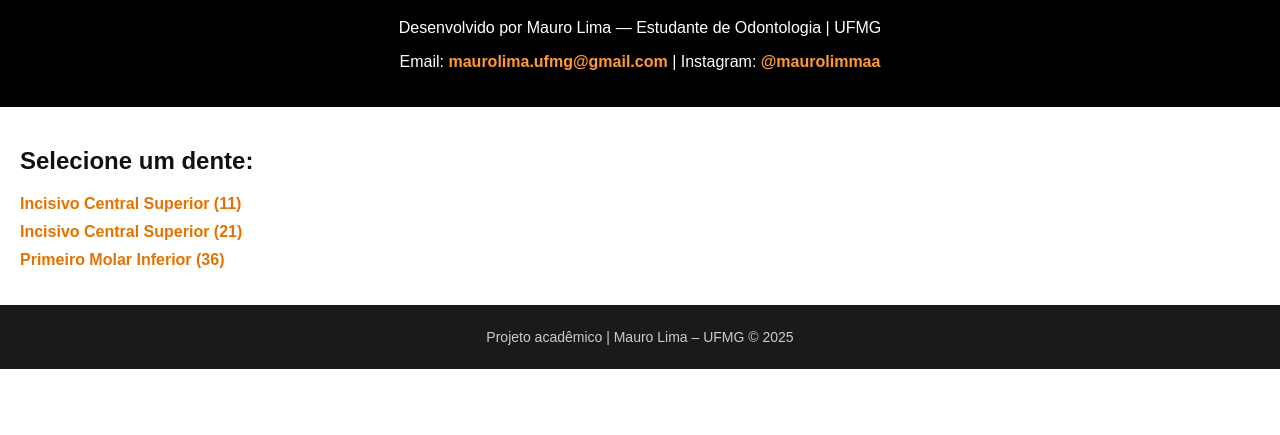
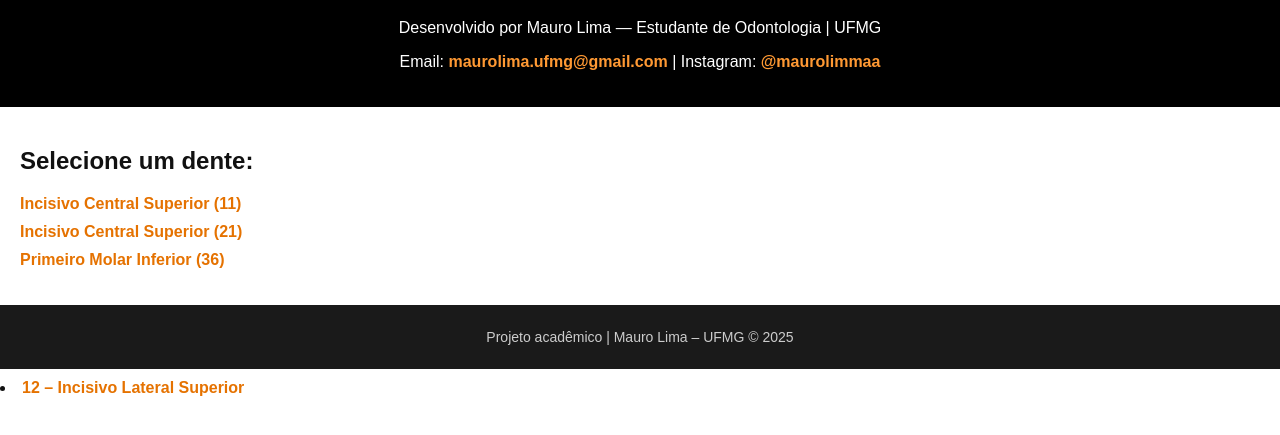
Before and after one commit to mauluuco/Anatomia-Dental, a plain HTML site: page index.html in a window 1280 px wide. Shown: the part 81-516 px from the top of the page. Drawn offline with Linux system fonts and the light colour scheme.

Commit message:
Update index.html

```diff
--- a/index.html
+++ b/index.html
@@ -30,3 +30,4 @@
   </footer>
 </body>
 </html>
+<li><a href="dentes/12-incisivo-lateral-superior.html">12 – Incisivo Lateral Superior</a></li>
```
